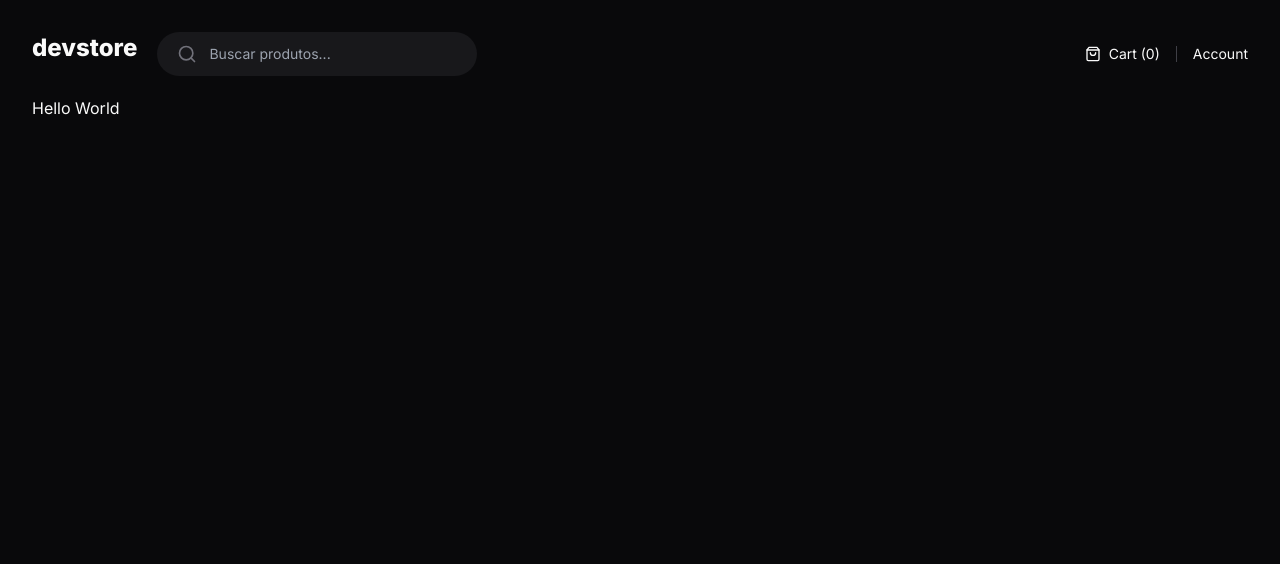
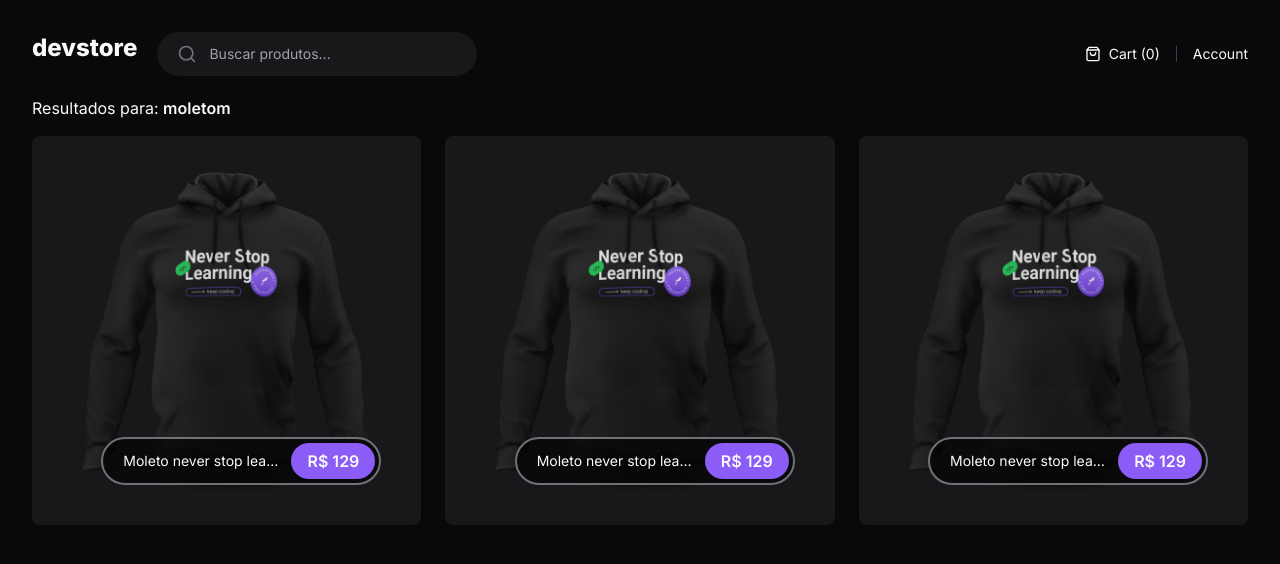
Before and after one commit to eulaludmila/devstore, a Next.js app: page /search in a window 1280 px wide. Shown: the top 564 px of the page. Built offline with nearby package versions, Linux system fonts and the light colour scheme.

Commit message:
feat: add to cart and search

```diff
--- a/src/app/(store)/layout.tsx
+++ b/src/app/(store)/layout.tsx
@@ -1,11 +1,14 @@
 import Header from '@/components/header'
+import { CartProvider } from '@/context/cart-context'
 import { ReactNode } from 'react'
 
 export default function StoreLayout({ children }: { children: ReactNode }) {
   return (
-    <div className="max-auto grid min-h-screen w-full max-w[1600px] grid-rows-[min-content_max-content] gap-5 p-8">
-      <Header />
-      {children}
-    </div>
+    <CartProvider>
+      <div className="max-auto grid min-h-screen w-full max-w[1600px] grid-rows-[min-content_max-content] gap-5 p-8">
+        <Header />
+        {children}
+      </div>
+    </CartProvider>
   )
 }
--- /dev/null
+++ b/src/app/(store)/product/[slug]/opengraph-image.tsx
@@ -0,0 +1,75 @@
+import { api } from '@/data/api'
+import { Product } from '@/data/types/product'
+import { env } from '@/env'
+import { ImageResponse } from 'next/og'
+import colors from 'tailwindcss/colors'
+
+// Image metadata
+export const alt = 'About Acme'
+export const size = {
+  width: 1200,
+  height: 630,
+}
+
+export const contentType = 'image/png'
+
+async function getProduct(slug: string): Promise<Product> {
+  const response = await api(`/products/${slug}`, {
+    next: {
+      revalidate: 60 * 15, // 15 minutos
+    },
+  })
+
+  const products = await response.json()
+
+  return products
+}
+
+// O opengraph-image - são úteis para definir as imagens que aparecem nas redes sociais e aplicativos de mensagens quando um usuário compartilha um link para o seu site.
+
+// Image generation
+export default async function OgImage({
+  params,
+}: {
+  params: { slug: string }
+}) {
+  // Font
+  // const interSemiBold = fetch(
+  //   new URL('./Inter-SemiBold.ttf', import.meta.url),
+  // ).then((res) => res.arrayBuffer())
+
+  const product = await getProduct(params.slug)
+
+  const productImageURL = new URL(product.image, env.APP_URL).toString()
+
+  return new ImageResponse(
+    (
+      // ImageResponse JSX element
+      <div
+        style={{
+          background: colors.zinc[950],
+          width: '100%',
+          height: '100%',
+          display: 'flex',
+          flexDirection: 'column',
+        }}
+      >
+        <img src={productImageURL} alt="" style={{ width: '100%' }} />
+      </div>
+    ),
+    // ImageResponse options
+    {
+      // For convenience, we can re-use the exported opengraph-image
+      // size config to also set the ImageResponse's width and height.
+      ...size,
+      // fonts: [
+      //   {
+      //     name: 'Inter',
+      //     data: await interSemiBold,
+      //     style: 'normal',
+      //     weight: 400,
+      //   },
+      // ],
+    },
+  )
+}
--- a/src/app/(store)/product/[slug]/page.tsx
+++ b/src/app/(store)/product/[slug]/page.tsx
@@ -1,3 +1,4 @@
+import { AddToCartButton } from '@/components/add-to-cart-button'
 import { api } from '@/data/api'
 import { Product } from '@/data/types/product'
 import { Metadata } from 'next'
@@ -39,7 +40,7 @@ export async function generateMetadata({
   }
 }
 
-// Geração estática da página - o usuário irá acessar de fora instantanea
+// Geração estática da página - o usuário irá acessar de forma instantanea
 export async function generateStaticParams() {
   const response = await api('/products/featured')
   const products: Product[] = await response.json()
@@ -128,12 +129,7 @@ export default async function ProductPage({ params }: ProductProps) {
           </div>
         </div>
 
-        <button
-          type="button"
-          className="mt-8 flex h-12 items-center justify-center rounded-full bg-emerald-600 font-semibold text-white"
-        >
-          Adicionar ao Carrinho
-        </button>
+        <AddToCartButton productId={product.id} />
       </div>
     </div>
   )
--- a/src/app/(store)/search/page.tsx
+++ b/src/app/(store)/search/page.tsx
@@ -1,4 +1,86 @@
-export default async function Home() {
-  await new Promise((resolve) => setTimeout(resolve, 4000))
-  return <h1>Hello World</h1>
+import Image from 'next/image'
+import Link from 'next/link'
+
+export default async function Search() {
+  return (
+    <div className="flex flex-col gap-4">
+      <p className="text-small">
+        Resultados para: <span className="font-semibold">moletom</span>
+      </p>
+      <div className="grid grid-cols-3 gap-6">
+        <Link
+          href={`/product/moletom-never-stop-learning`}
+          className="group relative rounded-lg bg-zinc-900 overflow-hidden flex justify-center items-end"
+        >
+          <Image
+            src="/moletom-never-stop-learning.png"
+            alt="Moletom"
+            width={480}
+            height={480}
+            quality={80}
+            // className="group-hover:scale-105 transition-transform duration-500"
+          />
+          <div className="absolute bottom-10 right-10 h-12 flex items-center gap-2 max-w-[280px] rounded-full border-2 border-zinc-500 bg-black/60 p-1 pl-5">
+            <span className="text-sm truncate">Moleto never stop learning</span>
+            <span className="flex h-full items-center justify-center rounded-full bg-violet-500 px-4 font-semibold">
+              {Number(129).toLocaleString('pt-BR', {
+                style: 'currency',
+                currency: 'BRL',
+                minimumFractionDigits: 0,
+                maximumFractionDigits: 0,
+              })}
+            </span>
+          </div>
+        </Link>
+        <Link
+          href={`/product/moletom-never-stop-learning`}
+          className="group relative rounded-lg bg-zinc-900 overflow-hidden flex justify-center items-end"
+        >
+          <Image
+            src="/moletom-never-stop-learning.png"
+            alt="Moletom"
+            width={480}
+            height={480}
+            quality={100}
+            className="group-hover:scale-105 transition-transform duration-500"
+          />
+          <div className="absolute bottom-10 right-10 h-12 flex items-center gap-2 max-w-[280px] rounded-full border-2 border-zinc-500 bg-black/60 p-1 pl-5">
+            <span className="text-sm truncate">Moleto never stop learning</span>
+            <span className="flex h-full items-center justify-center rounded-full bg-violet-500 px-4 font-semibold">
+              {Number(129).toLocaleString('pt-BR', {
+                style: 'currency',
+                currency: 'BRL',
+                minimumFractionDigits: 0,
+                maximumFractionDigits: 0,
+              })}
+            </span>
+          </div>
+        </Link>
+        <Link
+          href={`/product/moletom-never-stop-learning`}
+          className="group relative rounded-lg bg-zinc-900 overflow-hidden flex justify-center items-end"
+        >
+          <Image
+            src="/moletom-never-stop-learning.png"
+            alt="Moletom"
+            width={480}
+            height={480}
+            quality={100}
+            className="group-hover:scale-105 transition-transform duration-500"
+          />
+          <div className="absolute bottom-10 right-10 h-12 flex items-center gap-2 max-w-[280px] rounded-full border-2 border-zinc-500 bg-black/60 p-1 pl-5">
+            <span className="text-sm truncate">Moleto never stop learning</span>
+            <span className="flex h-full items-center justify-center rounded-full bg-violet-500 px-4 font-semibold">
+              {Number(129).toLocaleString('pt-BR', {
+                style: 'currency',
+                currency: 'BRL',
+                minimumFractionDigits: 0,
+                maximumFractionDigits: 0,
+              })}
+            </span>
+          </div>
+        </Link>
+      </div>
+    </div>
+  )
 }
--- /dev/null
+++ b/src/app/api/products/search/route.ts
@@ -0,0 +1,16 @@
+import { z } from 'zod'
+import data from '../data.json'
+import { NextRequest } from 'next/server'
+
+export async function GET(request: NextRequest) {
+  await new Promise((resolve) => setTimeout(resolve, 1500))
+
+  const { searchParams } = request.nextUrl
+  // parse valida se é string e retorna um erro
+  const query = z.string().parse(searchParams.get('q'))
+  const products = data.products.filter((product) => {
+    return product.title.toLocaleLowerCase().includes(query.toLocaleLowerCase())
+  })
+
+  return Response.json(products)
+}
--- /dev/null
+++ b/src/components/add-to-cart-button.tsx
@@ -0,0 +1,20 @@
+'use client'
+
+import { useCart } from '@/context/cart-context'
+
+interface AddToCartButtonProps {
+  productId: number
+}
+
+export function AddToCartButton({ productId }: AddToCartButtonProps) {
+  const { addToCart } = useCart()
+  return (
+    <button
+      onClick={() => addToCart(productId)}
+      type="button"
+      className="mt-8 flex h-12 items-center justify-center rounded-full bg-emerald-600 font-semibold text-white"
+    >
+      Adicionar ao Carrinho
+    </button>
+  )
+}
--- /dev/null
+++ b/src/components/cart-widget.tsx
@@ -0,0 +1,13 @@
+'use client'
+import { useCart } from '@/context/cart-context'
+import { ShoppingBag } from 'lucide-react'
+
+export function CartWidget() {
+  const { items } = useCart()
+  return (
+    <div className="flex items-center gap-2">
+      <ShoppingBag className="h-4 w-4" />
+      <span className="text-sm">Cart ({items.length})</span>
+    </div>
+  )
+}
--- a/src/components/header.tsx
+++ b/src/components/header.tsx
@@ -1,5 +1,6 @@
 import Link from 'next/link'
-import { Search, ShoppingBag } from 'lucide-react'
+import { Search } from 'lucide-react'
+import { CartWidget } from './cart-widget'
 // import Image from 'next/image'
 
 export default function Header() {
@@ -20,10 +21,7 @@ export default function Header() {
       </div>
 
       <div className="flex items-center gap-4">
-        <div className="flex items-center gap-2">
-          <ShoppingBag className="h-4 w-4" />
-          <span className="text-sm">Cart (0)</span>
-        </div>
+        <CartWidget />
         <div className="w-px h-4 bg-zinc-700" />
         <Link href="/" className="flex items-center gap-2 hover:underline">
           <span className="text-sm">Account</span>
--- /dev/null
+++ b/src/context/cart-context.tsx
@@ -0,0 +1,43 @@
+'use client'
+
+import { ReactNode, createContext, useContext, useState } from 'react'
+
+interface CartItem {
+  productId: number
+  quantity: number
+}
+
+interface CartConextType {
+  items: CartItem[]
+  addToCart: (productId: number) => void
+}
+
+const CartContext = createContext({} as CartConextType)
+
+export function CartProvider({ children }: { children: ReactNode }) {
+  const [cartItems, setCartItems] = useState<CartItem[]>([])
+  function addToCart(productId: number) {
+    setCartItems((state) => {
+      const productInCart = state.some((item) => item.productId === productId)
+
+      if (productInCart) {
+        return state.map((item) => {
+          if (item.productId === productId) {
+            return { ...item, quantity: item.quantity + 1 }
+          } else {
+            return item
+          }
+        })
+      } else {
+        return [...state, { productId, quantity: 1 }]
+      }
+    })
+  }
+  return (
+    <CartContext.Provider value={{ items: cartItems, addToCart }}>
+      {children}
+    </CartContext.Provider>
+  )
+}
+
+export const useCart = () => useContext(CartContext)
--- a/src/env.ts
+++ b/src/env.ts
@@ -2,6 +2,7 @@ import { z } from 'zod'
 
 const envSchema = z.object({
   NEXT_PUBLIC_API_BASE_URL: z.string().url(),
+  APP_URL: z.string().url(),
 })
 
 // safeParse não dispara erro caso a validação não passe
```
